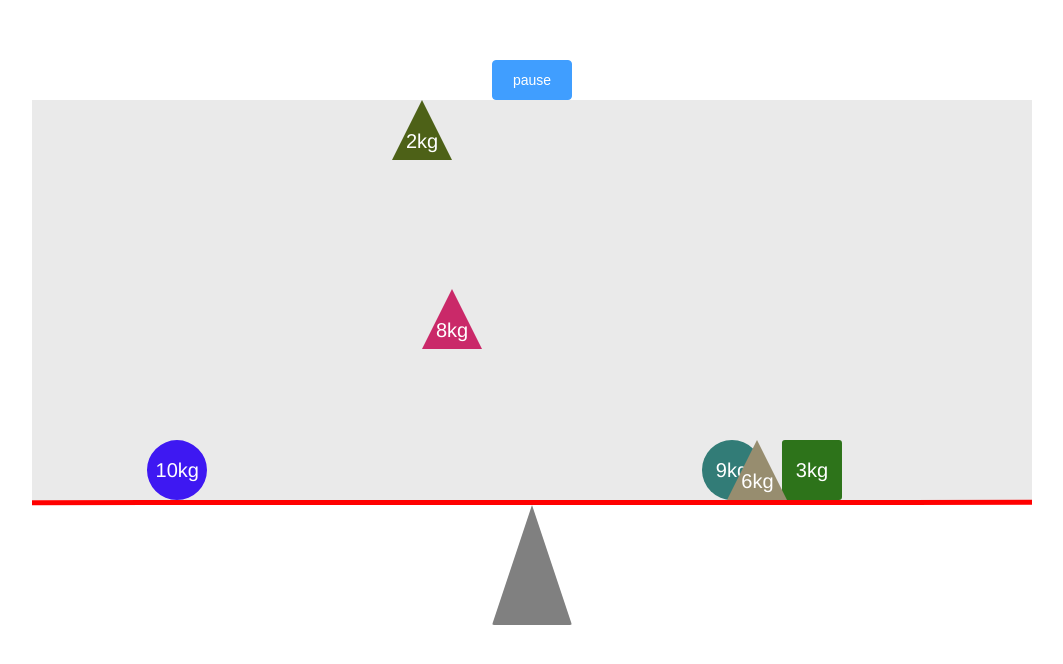
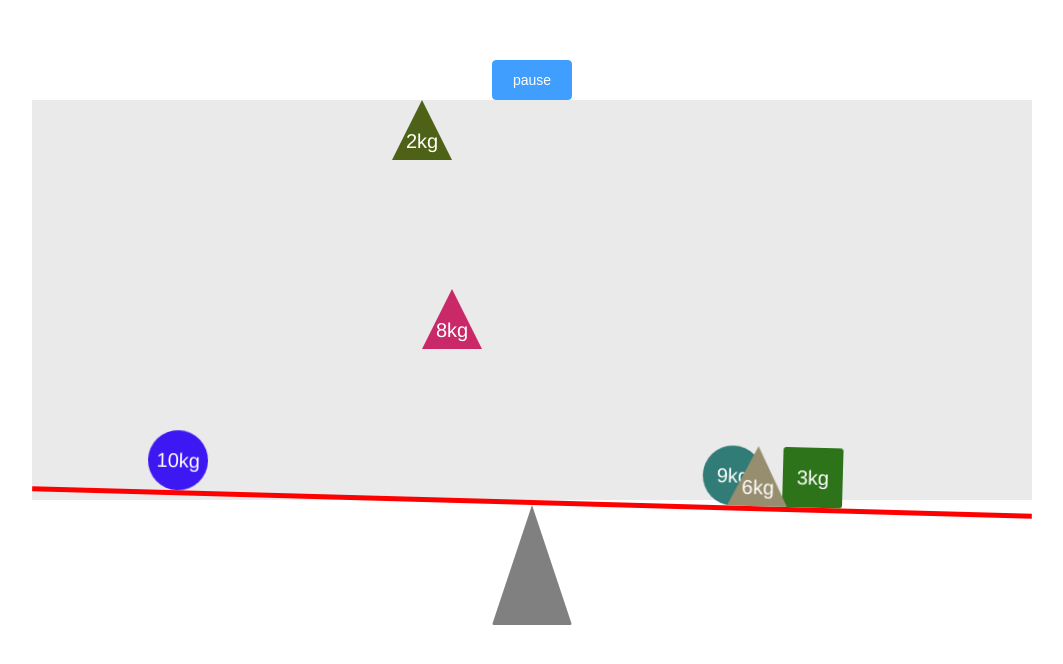
Before and after one commit to Rickk137/TeeterTotter-Game, a Vue app: page / in a window 1280 px wide. Shown: the top 664 px of the page, without its empty margins (108-1171 px from the left). Built offline with nearby package versions, Linux system fonts and the light colour scheme.

Commit message:
set bending speed based on angle.

```diff
--- a/src/components/Game/TeeterTotter.vue
+++ b/src/components/Game/TeeterTotter.vue
@@ -2,7 +2,7 @@
   <div>
     <div
       id="seasaw"
-      :style="{transform: `rotate(${this.sesawAngle}deg)`}"
+      :style="seasawStyle"
     >
       <Item
         v-for="item in rightItems"
@@ -31,7 +31,13 @@ export default {
   },
   computed: {
     ...mapState(['rightItems', 'leftItems']),
-    ...mapGetters(['sesawAngle'])
+    ...mapGetters(['sesawAngle']),
+    seasawStyle () {
+      return {
+        transform: `rotate(${this.sesawAngle}deg)`,
+        transitionDuration: `${2500 / (Math.abs(this.sesawAngle) + 1)}ms`
+      }
+    }
   },
 }
 </script>
--- a/src/store/getters.js
+++ b/src/store/getters.js
@@ -10,7 +10,6 @@ const getters = {
 
     return (rightSum - leftSum) / 50;
   },
-  bendingSpeed() {},
 };
 
 export default getters;
```
